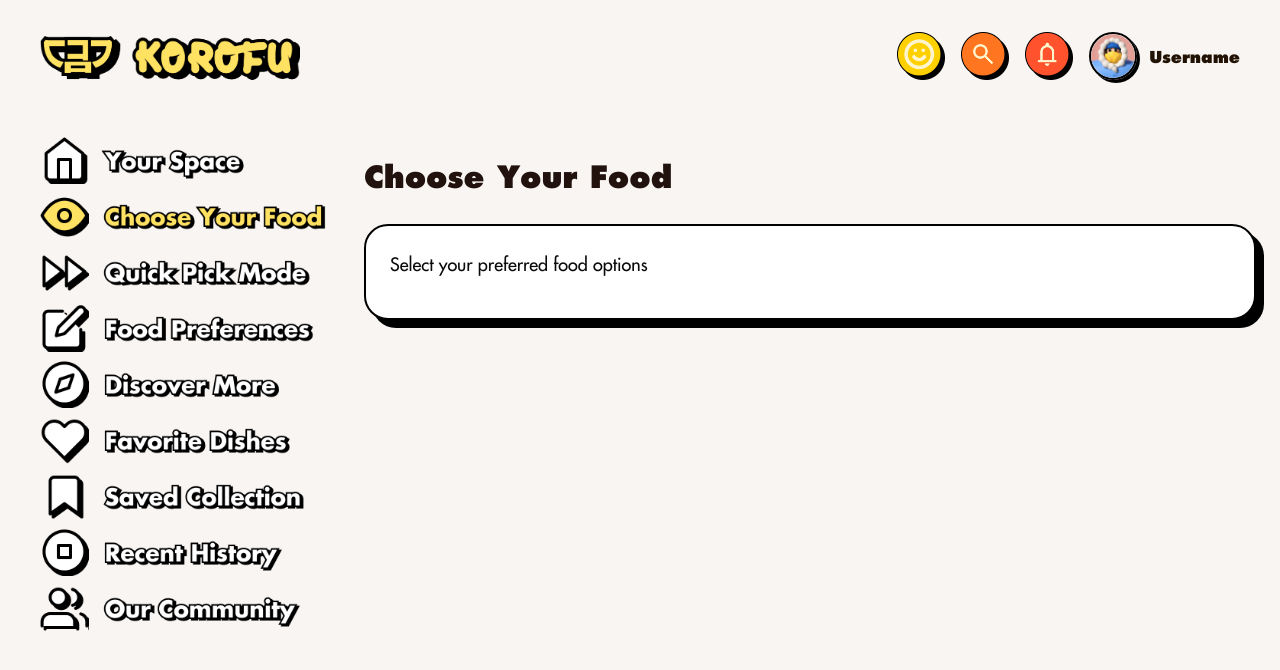
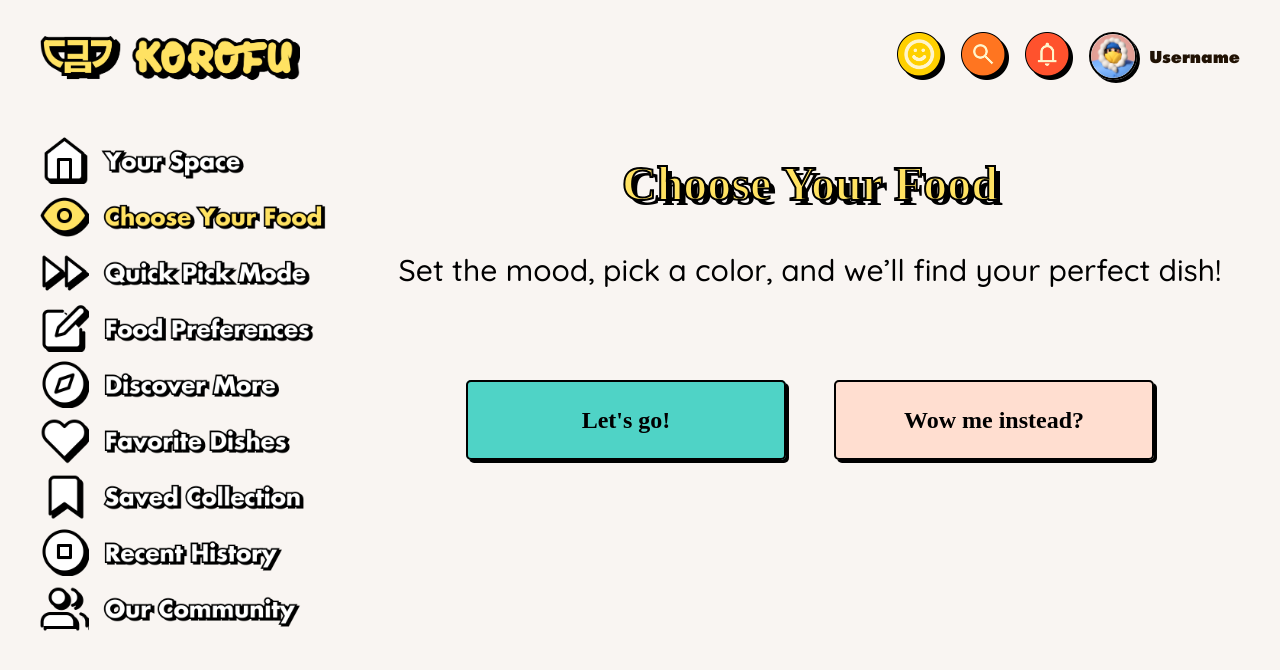
Before and after one commit to huytienlam/Korofu, a Next.js app in the folder frontend/: page /choose-food in a window 1280 px wide. Shown: the top 670 px of the page. Built offline with nearby package versions, Linux system fonts and the light colour scheme.

Commit message:
Update Choose Food

```diff
--- a/frontend/src/app/choose-food/page.tsx
+++ b/frontend/src/app/choose-food/page.tsx
@@ -11,12 +11,35 @@ export default function ChooseFood() {
       <div className="min-h-screen flex pl-10 mt-5">
         <Sidebar />
 
-        <main className="flex-1 p-6 rounded-3xl">
-          <h1 className="text-3xl font-extrabold text-[#21120D] mb-8">Choose Your Food</h1>
+        <main className="flex-1 flex flex-col items-center p-6 rounded-3xl">
+          <div className="inline-flex flex-col justify-center items-center gap-4">
+            <div className="w-[465px] h-20 text-center justify-center text-[#FFE262] text-5xl font-bold font-['SFU_Futura'] leading-[55.50px] [text-shadow:_5px_5px_0px_rgb(0_0_0)] [-webkit-text-stroke:2px_black]">
+              Choose Your Food
+            </div>
+            <div className="self-stretch h-28 text-center justify-center text-black text-3xl font-medium font-['Quicksand']">
+              Set the mood, pick a color, and we’ll find your perfect dish!
+            </div>
+            <div className="inline-flex justify-start items-center gap-12">
+              <button
+                data-color="Aqua"
+                data-size="Large"
+                className="w-80 h-20 px-3.5 py-1 bg-[#4FD3C6] rounded-[5px] shadow-[3px_3px_0px_rgba(0,0,0,1)] outline outline-2 outline-offset-[-2px] outline-black flex justify-center items-center gap-2.5 cursor-pointer hover:translate-y-1 hover:shadow-[1px_1px_0px_rgba(0,0,0,1)] transition-all"
+              >
+                <span className="text-center text-black text-2xl font-black font-['SFU_Futura'] leading-loose">
+                  Let's go!
+                </span>
+              </button>
 
-          <div className="bg-white border-2 border-black rounded-3xl p-6 shadow-[8px_8px_0_#000]">
-            <p className="text-lg mb-4">Select your preferred food options</p>
-            {/* Add your food selection content here */}
+              <button
+                data-color="Beige"
+                data-size="Large"
+                className="w-80 h-20 px-3.5 py-1 bg-[#FFDED0] rounded-[5px] shadow-[3px_3px_0px_rgba(0,0,0,1)] outline outline-2 outline-offset-[-2px] outline-black flex justify-center items-center gap-2.5 cursor-pointer hover:translate-y-1 hover:shadow-[1px_1px_0px_rgba(0,0,0,1)] transition-all"
+              >
+                <span className="text-center text-black text-2xl font-black font-['SFU_Futura'] leading-loose">
+                  Wow me instead?
+                </span>
+              </button>
+            </div>
           </div>
         </main>
       </div>
--- a/frontend/src/app/quick-pick/page.tsx
+++ b/frontend/src/app/quick-pick/page.tsx
@@ -13,7 +13,7 @@ export default function QuickPick() {
 
         <main className="flex-1 flex flex-col items-center p-6 rounded-3xl">
           <div className="inline-flex flex-col justify-center items-center gap-4">
-            <div className="w-[465px] h-20 text-center justify-center text-teal-300 text-5xl font-bold font-['SFU_Futura'] leading-[55.50px] [text-shadow:_5px_5px_0px_rgb(0_0_0)] [-webkit-text-stroke:2px_black]">
+            <div className="w-[465px] h-20 text-center justify-center text-[#4FD3C6] text-5xl font-bold font-['SFU_Futura'] leading-[55.50px] [text-shadow:_5px_5px_0px_rgb(0_0_0)] [-webkit-text-stroke:2px_black]">
               Quick Pick Mode
             </div>
             <div className="self-stretch h-28 text-center justify-center text-black text-3xl font-medium font-['Quicksand']">
@@ -23,7 +23,7 @@ export default function QuickPick() {
               <button
                 data-color="Yellow"
                 data-size="Large"
-                className="w-80 h-20 px-3.5 py-1 bg-amber-300 rounded-[5px] shadow-[3px_3px_0px_rgba(0,0,0,1)] outline outline-2 outline-offset-[-2px] outline-black flex justify-center items-center gap-2.5 cursor-pointer hover:translate-y-1 hover:shadow-[1px_1px_0px_rgba(0,0,0,1)] transition-all"
+                className="w-80 h-20 px-3.5 py-1 bg-[#FFE262] rounded-[5px] shadow-[3px_3px_0px_rgba(0,0,0,1)] outline outline-2 outline-offset-[-2px] outline-black flex justify-center items-center gap-2.5 cursor-pointer hover:translate-y-1 hover:shadow-[1px_1px_0px_rgba(0,0,0,1)] transition-all"
               >
                 <span className="text-center text-black text-2xl font-black font-['SFU_Futura'] leading-loose">
                   Surprise me!
@@ -33,7 +33,7 @@ export default function QuickPick() {
               <button
                 data-color="Pink"
                 data-size="Large"
-                className="w-80 h-20 px-3.5 py-1 bg-pink-300 rounded-[5px] shadow-[3px_3px_0px_rgba(0,0,0,1)] outline outline-2 outline-offset-[-2px] outline-black flex justify-center items-center gap-2.5 cursor-pointer hover:translate-y-1 hover:shadow-[1px_1px_0px_rgba(0,0,0,1)] transition-all"
+                className="w-80 h-20 px-3.5 py-1 bg-[#FF91E8] rounded-[5px] shadow-[3px_3px_0px_rgba(0,0,0,1)] outline outline-2 outline-offset-[-2px] outline-black flex justify-center items-center gap-2.5 cursor-pointer hover:translate-y-1 hover:shadow-[1px_1px_0px_rgba(0,0,0,1)] transition-all"
               >
                 <span className="text-center text-black text-2xl font-black font-['SFU_Futura'] leading-loose">
                   I’d rather pick myself.
```
